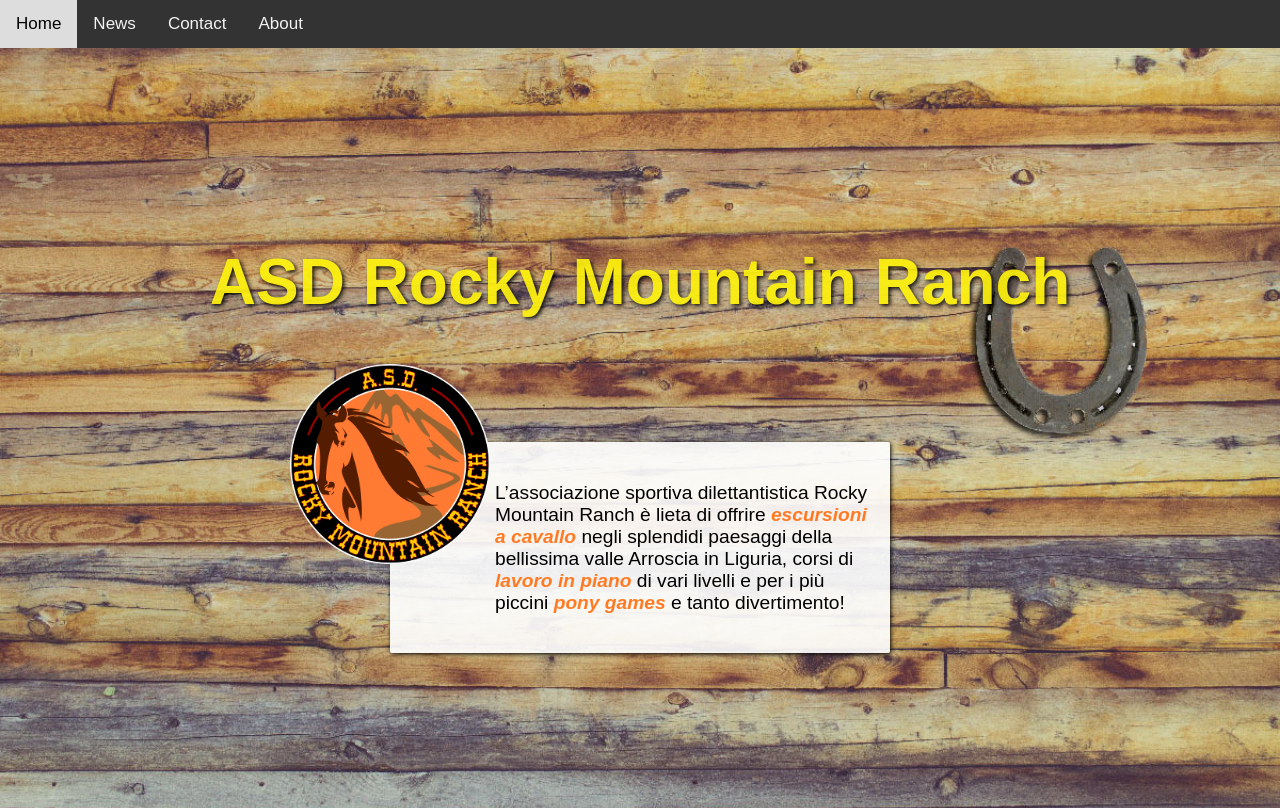
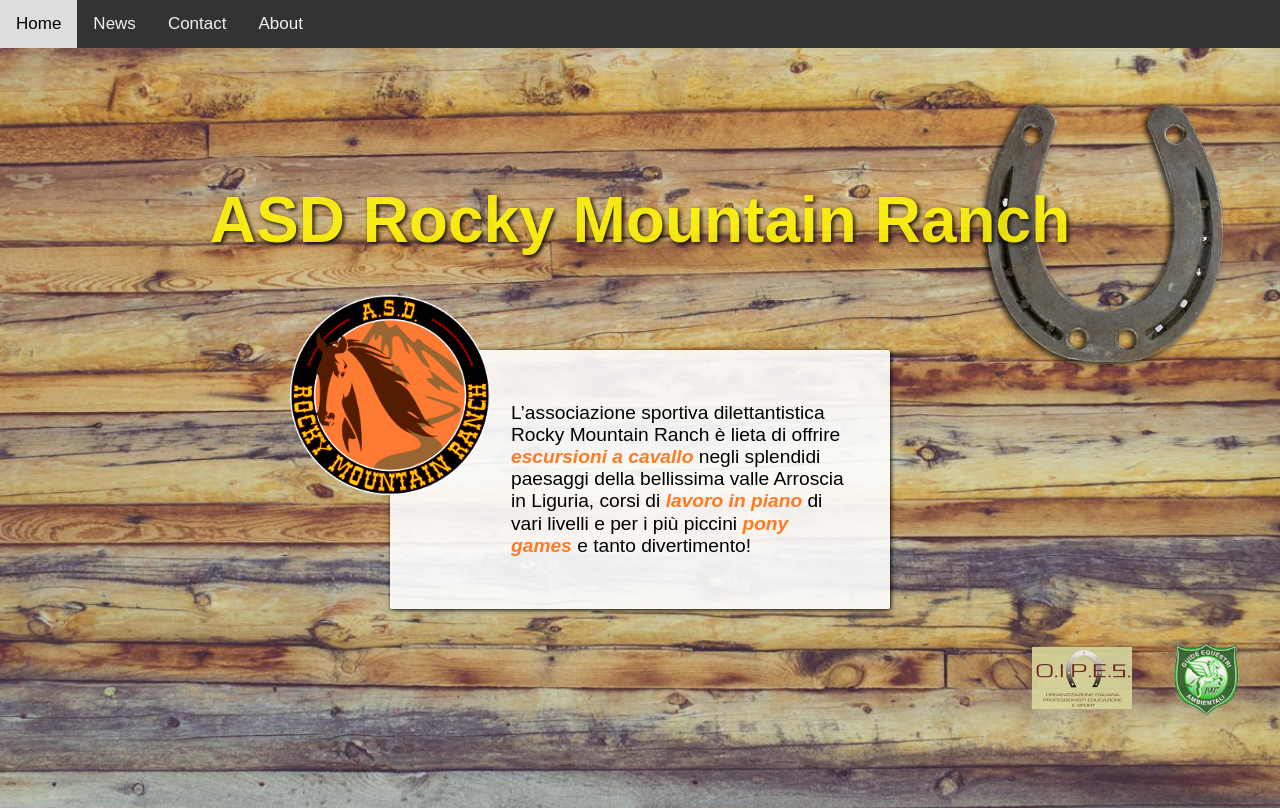
Before and after one commit to Bagongo/rocky_mountain_ranch, a website built with webpack: page app/index.html in a window 1280 px wide. Shown: the top 810 px of the page. Built offline with nearby package versions, Linux system fonts and the light colour scheme.

Commit message:
Improved home section (added partners and improved responsiveness). Several bug fixes....

```diff
--- a/app/assets/styles/modules/_contacts.css
+++ b/app/assets/styles/modules/_contacts.css
@@ -1,7 +1,7 @@
 .contacts-section{
 	height: auto;
 	min-height: 700px;
-	background-image:url('/assets/images/staple_wall--large.jpg');
+	background-image:url('/assets/images/staple_wall--1200x800.jpg');
 	background-repeat: no-repeat;
 	background-position: center center;
 	background-size: cover;
--- a/app/assets/styles/modules/_home.css
+++ b/app/assets/styles/modules/_home.css
@@ -1,31 +1,48 @@
 .home-section{
-	display: flex;
-	justify-content: center;
-	background-image:url('/assets/images/staple_wall--large.jpg');
+
+	background-image:url('/assets/images/staple_wall--1200x800.jpg');
 	background-repeat: no-repeat;
 	background-position: center center;
 	background-size: cover;
 
 	&__content{
+		width: 100%;
+		height: 100%;
 		display: flex;
 		flex-flow:  column;
 		align-items: center;
-		justify-content: center;
+		justify-content: space-around;
 		padding: 0 20px;
 
+		@mixin atMedium{
+			justify-content: center;
+			background-image:url('/assets/images/horseshoe--250x271.png');
+			background-repeat: no-repeat;
+			background-position: 98% 3%;
+			background-size: 200px auto;
+		}
+
+		@mixin atLarge{
+			background-position: 95% 10%;
+			background-size: 250px auto;
+		}
+
 		&__title > h1{
-			font-size: 1.2rem;
-			color: $yellowy;
-			align-self: flex-start;
-			text-shadow: 2px 2px 4px black;
-			opacity: .9;
+			display: none;
+
 
 			@mixin atSmall{
+				display: block;
 				justify-content: flex-start;
+				color: $yellowy;
 				font-size: 2.5rem;
+				align-self: flex-start;
+				text-shadow: 2px 2px 4px black;
+				opacity: .9;
 			}
 
 			@mixin atMedium{
+				align-self: flex-start;
 				font-size: 3rem;
 			}
 
@@ -49,12 +66,18 @@
 
 			@mixin atMedium{
 				width: 500px;
+				height: auto;
 				color: black;
-				margin-top: 80px;
+				margin-top: 50px;
+				padding: 0.5rem;
 				text-align: left;
 				background-color: rgba(255, 255, 255, 0.9);
 				text-shadow: none;
 				box-shadow: 1px 1px 4px black;
+			}
+
+			@mixin atLarge{
+				padding: 2rem 1rem;
 			}
 
 
@@ -67,7 +90,6 @@
 					left: 0;
 					transform: translate(-50%, -90%);
 				}
-
 			}
 
 			.home-logo > img{
@@ -75,7 +97,7 @@
 				height: auto;
 
 				@mixin atSmall{
-					width: 150px;
+					width: 200px;
 				}
 
 				@mixin atMedium{
@@ -88,6 +110,7 @@
 			}
 
 			p{
+				margin: 0;
 				padding: 20px;
 				font-size: 1.2rem;
 
@@ -96,9 +119,55 @@
 					font-weight: 700;
 				}
 
+				@mixin atSmall{
+					width: 75%;
+				}
+
 				@mixin atMedium{
+					width: 100%;
 					padding-left: 105px;
-					padding-right: 20px;
+					padding-right: 30px;
+					font-size: 1.2rem;
+				}
+			}
+		}
+
+		&__partners{
+			width: 90%;
+			height: 75px;
+			display: flex;
+			justify-content: space-around;
+			align-items: center;
+
+			@mixin atMedium{
+				width: 100%;
+				margin-top: 2rem;
+				justify-content: flex-end;
+			}
+
+			img{
+				opacity: 0.9;
+
+				@mixin atMedium{
+					margin: 0 20px;
+				}
+			}
+
+			img:nth-of-type(1){
+
+				width: 80px;
+
+				@mixin atSmall{
+					width: 100px;
+				}
+			}
+
+			img:nth-of-type(2){
+
+				height: 70px;
+
+				@mixin atSmall{
+					height: 75px;
 				}
 			}
 		}
--- a/app/assets/styles/modules/_instructors.css
+++ b/app/assets/styles/modules/_instructors.css
@@ -6,7 +6,7 @@
 	max-height: 1000px;
 	min-height: 500px;
 
-	background-image:url('/assets/images/staple_wall--large.jpg');
+	background-image:url('/assets/images/staple_wall--1200x800.jpg');
 	background-repeat: no-repeat;
 	background-position: center center;
 	background-size: cover;
--- a/app/index.html
+++ b/app/index.html
@@ -33,6 +33,10 @@
             <img srcset="assets/images/rocky_mountain_ranch--logo.png" alt='rocky mountain ranch -- logo'>
           </picture>
           <p>L’associazione sportiva dilettantistica Rocky Mountain Ranch è lieta di offrire <em><span>escursioni a cavallo</span></em> negli splendidi paesaggi della bellissima valle Arroscia in Liguria, corsi di <em><span>lavoro in piano</span></em> di vari livelli e per i più piccini <em><span>pony games</span></em> e tanto divertimento!</p>
+        </div>
+        <div class="home-section__content__partners">
+          <img src="/assets/images/oipes_logo--200x124.jpg">
+          <img src="/assets/images/guide_logo--100x111.gif">
         </div>
       </div>
   </div>
--- a/app/temp/styles/styles.css
+++ b/app/temp/styles/styles.css
@@ -757,13 +757,8 @@ footer{
 }
 
 .home-section{
-	display: -webkit-box;
-	display: -ms-flexbox;
-	display: flex;
-	-webkit-box-pack: center;
-	    -ms-flex-pack: center;
-	        justify-content: center;
-	background-image:url('/assets/images/staple_wall--large.jpg');
+
+	background-image:url('/assets/images/staple_wall--1200x800.jpg');
 	background-repeat: no-repeat;
 	background-position: center center;
 	background-size: cover;
@@ -771,6 +766,8 @@ footer{
 }
 
 .home-section__content{
+  width: 100%;
+  height: 100%;
   display: -webkit-box;
   display: -ms-flexbox;
   display: flex;
@@ -781,34 +778,57 @@ footer{
   -webkit-box-align: center;
       -ms-flex-align: center;
           align-items: center;
-  -webkit-box-pack: center;
-      -ms-flex-pack: center;
-          justify-content: center;
+  -ms-flex-pack: distribute;
+      justify-content: space-around;
   padding: 0 20px;
 }
 
+@media (min-width: 800px) {
+
+  .home-section__content {
+    -webkit-box-pack: center;
+        -ms-flex-pack: center;
+            justify-content: center;
+    background-image: url('/assets/images/horseshoe--250x271.png');
+    background-repeat: no-repeat;
+    background-position: 98% 3%;
+    background-size: 200px auto;
+  }
+}
+
+@media (min-width: 1200px) {
+
+  .home-section__content {
+    background-position: 95% 10%;
+    background-size: 250px auto;
+  }
+}
+
 .home-section__content__title > h1{
-  font-size: 1.2rem;
-  color: #FFF30B;
-  -ms-flex-item-align: start;
-      align-self: flex-start;
-  text-shadow: 2px 2px 4px black;
-  opacity: .9;
+  display: none;
 }
 
 @media (min-width: 600px) {
 
   .home-section__content__title > h1 {
+    display: block;
     -webkit-box-pack: start;
         -ms-flex-pack: start;
             justify-content: flex-start;
+    color: #FFF30B;
     font-size: 2.5rem;
+    -ms-flex-item-align: start;
+        align-self: flex-start;
+    text-shadow: 2px 2px 4px black;
+    opacity: .9;
   }
 }
 
 @media (min-width: 800px) {
 
   .home-section__content__title > h1 {
+    -ms-flex-item-align: start;
+        align-self: flex-start;
     font-size: 3rem;
   }
 }
@@ -847,12 +867,21 @@ footer{
 
   .home-section__content__textbox {
     width: 500px;
+    height: auto;
     color: black;
-    margin-top: 80px;
+    margin-top: 50px;
+    padding: 0.5rem;
     text-align: left;
     background-color: rgba(255, 255, 255, 0.9);
     text-shadow: none;
     box-shadow: 1px 1px 4px black;
+  }
+}
+
+@media (min-width: 1200px) {
+
+  .home-section__content__textbox {
+    padding: 2rem 1rem;
   }
 }
 
@@ -879,7 +908,7 @@ footer{
 @media (min-width: 600px) {
 
   .home-section__content__textbox .home-logo > img {
-    width: 150px;
+    width: 200px;
   }
 }
 
@@ -898,6 +927,7 @@ footer{
 }
 
 .home-section__content__textbox p{
+  margin: 0;
   padding: 20px;
   font-size: 1.2rem;
 }
@@ -907,11 +937,77 @@ footer{
   font-weight: 700;
 }
 
+@media (min-width: 600px) {
+
+  .home-section__content__textbox p {
+    width: 75%;
+  }
+}
+
 @media (min-width: 800px) {
 
   .home-section__content__textbox p {
+    width: 100%;
     padding-left: 105px;
-    padding-right: 20px;
+    padding-right: 30px;
+    font-size: 1.2rem;
+  }
+}
+
+.home-section__content__partners{
+  width: 90%;
+  height: 75px;
+  display: -webkit-box;
+  display: -ms-flexbox;
+  display: flex;
+  -ms-flex-pack: distribute;
+      justify-content: space-around;
+  -webkit-box-align: center;
+      -ms-flex-align: center;
+          align-items: center;
+}
+
+@media (min-width: 800px) {
+
+  .home-section__content__partners {
+    width: 100%;
+    margin-top: 2rem;
+    -webkit-box-pack: end;
+        -ms-flex-pack: end;
+            justify-content: flex-end;
+  }
+}
+
+.home-section__content__partners img{
+  opacity: 0.9;
+}
+
+@media (min-width: 800px) {
+
+  .home-section__content__partners img {
+    margin: 0 20px;
+  }
+}
+
+.home-section__content__partners img:nth-of-type(1){
+  width: 80px;
+}
+
+@media (min-width: 600px) {
+
+  .home-section__content__partners img:nth-of-type(1) {
+    width: 100px;
+  }
+}
+
+.home-section__content__partners img:nth-of-type(2){
+  height: 70px;
+}
+
+@media (min-width: 600px) {
+
+  .home-section__content__partners img:nth-of-type(2) {
+    height: 75px;
   }
 }
 
@@ -931,7 +1027,7 @@ footer{
 	max-height: 1000px;
 	min-height: 500px;
 
-	background-image:url('/assets/images/staple_wall--large.jpg');
+	background-image:url('/assets/images/staple_wall--1200x800.jpg');
 	background-repeat: no-repeat;
 	background-position: center center;
 	background-size: cover;
@@ -1080,7 +1176,7 @@ footer{
 .contacts-section{
 	height: auto;
 	min-height: 700px;
-	background-image:url('/assets/images/staple_wall--large.jpg');
+	background-image:url('/assets/images/staple_wall--1200x800.jpg');
 	background-repeat: no-repeat;
 	background-position: center center;
 	background-size: cover;
```
Also changed, not shown: app/assets/images/guide_logo--100x111.gif (added), app/assets/images/horseshoe--250x271.png (added), app/assets/images/oipes_logo--200x124.jpg (added), app/assets/images/staple_wall--1200x800.jpg (added).
